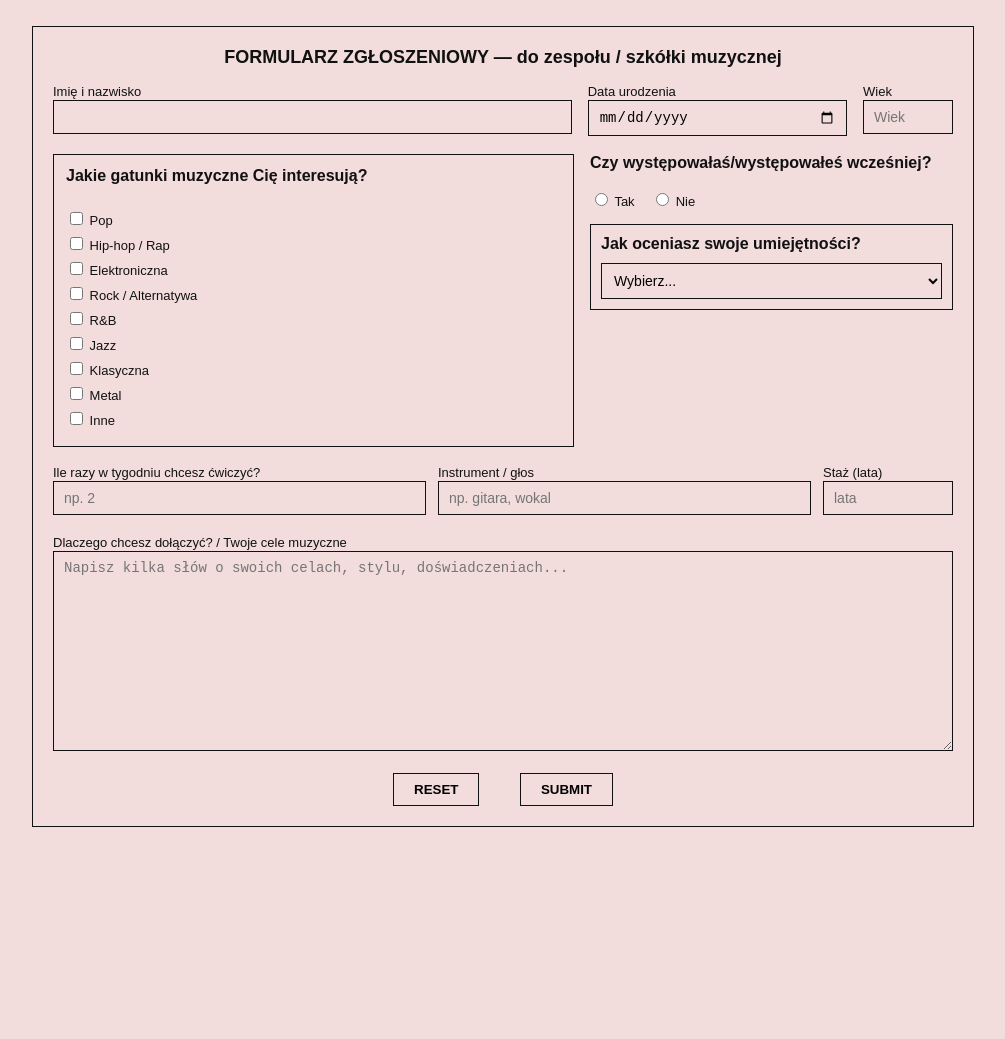
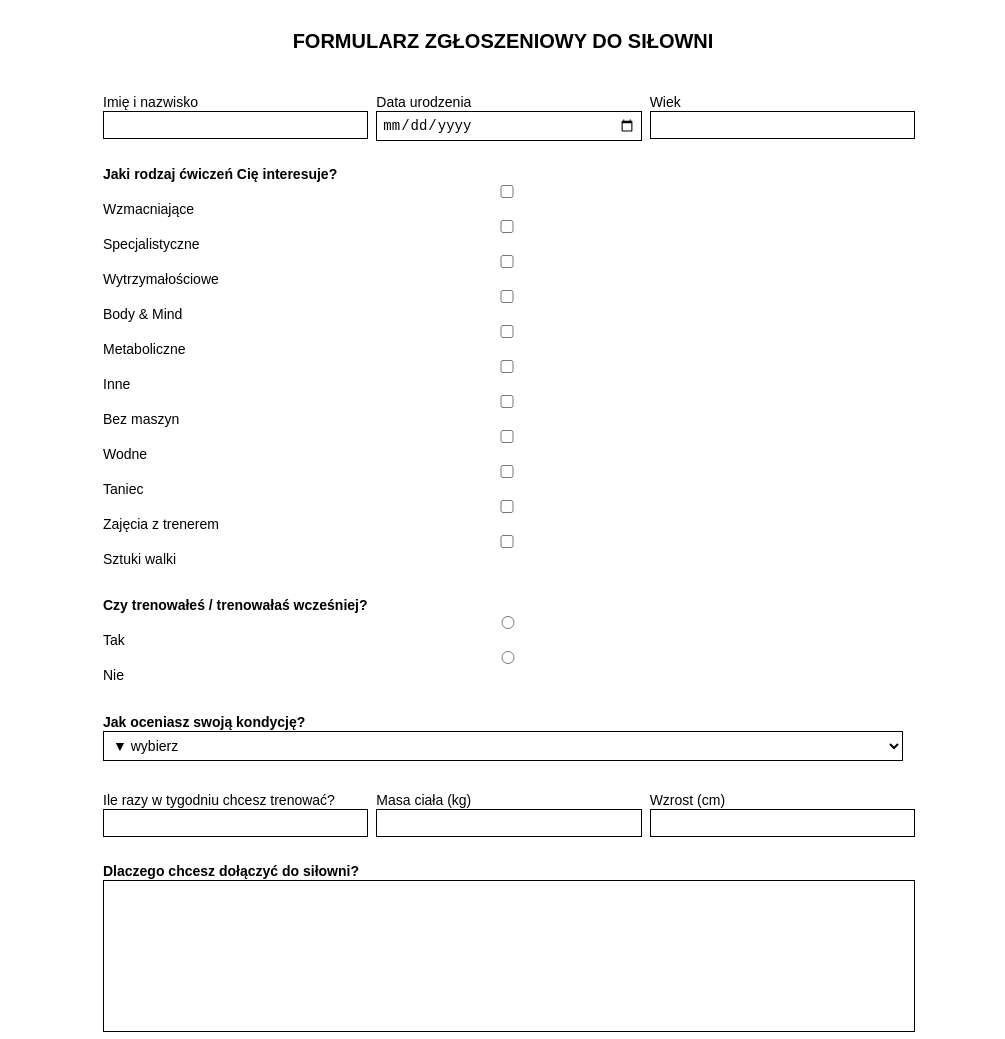
Before and after one commit to polwiex/moja.strona, a plain HTML site: page formularz_kotliarevska.html in a window 1280 px wide. Shown: the top 1039 px of the page, without its empty margins (137-1142 px from the left). Before the commit the page ends 871 px from the top, so only its background shows below. Drawn offline with Linux system fonts and the light colour scheme.

Commit message:
Refactor form layout and styling for consistency

```diff
--- a/formularz_kotliarevska.html
+++ b/formularz_kotliarevska.html
@@ -1,191 +1,169 @@
-<!doctype html>
+<!DOCTYPE html>
 <html lang="pl">
 <head>
-<meta charset="utf-8">
-<meta name="viewport" content="width=device-width,initial-scale=1">
-<title>Formularz zgłoszeniowy — muzyka</title>
+<meta charset="UTF-8">
+<title>Formularz zgłoszeniowy</title>
 
 <style>
-  /* TŁO IDENTYCZNE JAK KARTKA */
     body {
-    font-family: Arial, Helvetica, sans-serif;
-    background: #F2DCDC; /* kolor kartki */
-    padding: 18px;
-    color: #111;
+        font-family: Arial, sans-serif;
+        background: white;
+        color: black;
     }
 
-  /* FORMULARZ TEŻ MA TŁO KARTKI */
-  .form-wrapper {
-    width: 900px;
-    max-width: 95%;
-    margin: 0 auto;
-    background: #F2DCDC; /* NIE białe — takie jak kartka */
-    padding: 20px;
-    border: 1px solid #111;
+    .page {
+        width: 800px;
+        margin: 30px auto;
     }
 
     h2 {
-    font-size: 18px;
-    margin: 0 0 14px;
         text-align: center;
-    font-weight: 600;
+        font-size: 20px;
+        margin-bottom: 40px;
     }
 
-  .row { display: flex; gap: 16px; }
+    .row {
+        display: flex;
+        gap: 20px;
+        margin-bottom: 25px;
+    }
 
-  input[type="text"],
-  input[type="number"],
-  input[type="date"],
-  select,
-  textarea {
-    width: 100%;
-    padding: 8px 10px;
-    border: 1px solid #111;
-    background: #F2DCDC; /* tło takie jak kartka */
-    box-sizing: border-box;
+    .field {
+        flex: 1;
+    }
+
+    label {
         font-size: 14px;
     }
 
-  textarea {
-    min-height: 200px;
-    resize: vertical;
+    input, select, textarea {
+        width: 100%;
+        border: 1px solid black;
+        padding: 5px;
+        font-size: 14px;
+        background: white;
     }
 
-  label { font-size: 13px; margin-bottom: 6px; }
-
-  .checkbox-box {
-    width: 55%;
-    min-height: 250px;
-    border: 1px solid #111;
-    padding: 12px;
-    background: #F2DCDC; /* tło jak kartka */
+    textarea {
+        height: 140px;
+        resize: none;
     }
 
-  .checkbox-box label { display: block; margin: 6px 0; }
-
-  .right-side { flex: 1; display: flex; flex-direction: column; gap: 14px; }
-
-  .skills-box {
-    border: 1px solid #111;
-    padding: 10px;
-    background: #F2DCDC; /* tło jak kartka */
+    .checkboxes label,
+    .radios label {
+        display: block;
+        font-size: 14px;
     }
 
-  .mid-row { display: flex; gap: 12px; margin-top: 16px; }
-  .mid-row .col { flex: 1; }
-  .mid-row .col.small { flex: 0 0 130px; }
-
-  .buttons { text-align: center; margin-top: 18px; }
-  .buttons button {
-    border: 1px solid #111;
-    background: #F2DCDC; /* tło jak kartka */
-    padding: 8px 20px;
-    margin: 0 18px;
-    cursor: pointer;
-    font-weight: 700;
+    .section {
+        margin-bottom: 30px;
     }
 
-  @media (max-width: 820px) {
-    .row, .mid-row { flex-direction: column; }
-    .checkbox-box { width: 100%; }
+    .buttons {
+        margin-top: 30px;
+        display: flex;
+        gap: 30px;
+    }
+
+    button {
+        border: 1px solid black;
+        background: white;
+        padding: 6px 20px;
+        cursor: pointer;
+        font-size: 14px;
     }
 </style>
 </head>
+
 <body>
 
-<div class="form-wrapper">
-  <h2>FORMULARZ ZGŁOSZENIOWY — do zespołu / szkółki muzycznej</h2>
+<div class="page">
+    <h2>FORMULARZ ZGŁOSZENIOWY DO SIŁOWNI</h2>
 
-  <!-- GÓRNE POLA -->
-  <div class="row" style="margin-bottom:18px;">
-    <div style="flex:2;">
+    <form onsubmit="return submitForm()">
+
+        <div class="row">
+            <div class="field">
                 <label>Imię i nazwisko</label>
-      <input type="text">
+                <input type="text" required>
             </div>
-
-    <div style="flex:1;">
+            <div class="field">
                 <label>Data urodzenia</label>
-      <input type="date">
+                <input type="date" required>
             </div>
-
-    <div style="width:90px;">
+            <div class="field">
                 <label>Wiek</label>
-      <input type="number" placeholder="Wiek">
+                <input type="number" required>
             </div>
         </div>
 
-  <div class="row">
-
-    <!-- LEWA DUŻA KOSTKA -->
-    <div class="checkbox-box">
-      <strong>Jakie gatunki muzyczne Cię interesują?</strong><br><br>
-
-      <label><input type="checkbox"> Pop</label>
-      <label><input type="checkbox"> Hip-hop / Rap</label>
-      <label><input type="checkbox"> Elektroniczna</label>
-      <label><input type="checkbox"> Rock / Alternatywa</label>
-      <label><input type="checkbox"> R&B</label>
-      <label><input type="checkbox"> Jazz</label>
-      <label><input type="checkbox"> Klasyczna</label>
-      <label><input type="checkbox"> Metal</label>
+        <div class="section checkboxes">
+            <label><b>Jaki rodzaj ćwiczeń Cię interesuje?</b></label>
+            <label><input type="checkbox"> Wzmacniające</label>
+            <label><input type="checkbox"> Specjalistyczne</label>
+            <label><input type="checkbox"> Wytrzymałościowe</label>
+            <label><input type="checkbox"> Body & Mind</label>
+            <label><input type="checkbox"> Metaboliczne</label>
             <label><input type="checkbox"> Inne</label>
+            <label><input type="checkbox"> Bez maszyn</label>
+            <label><input type="checkbox"> Wodne</label>
+            <label><input type="checkbox"> Taniec</label>
+            <label><input type="checkbox"> Zajęcia z trenerem</label>
+            <label><input type="checkbox"> Sztuki walki</label>
         </div>
 
-    <!-- PRAWA STRONA -->
-    <div class="right-side">
-      <div>
-        <strong>Czy występowałaś/występowałeś wcześniej?</strong><br><br>
-        <label><input type="radio" name="wystepy"> Tak</label>
-        <label style="margin-left:12px;"><input type="radio" name="wystepy"> Nie</label>
+        <div class="section radios">
+            <label><b>Czy trenowałeś / trenowałaś wcześniej?</b></label>
+            <label><input type="radio" name="exp" required> Tak</label>
+            <label><input type="radio" name="exp"> Nie</label>
         </div>
 
-      <div class="skills-box">
-        <strong>Jak oceniasz swoje umiejętności?</strong>
-        <select style="width:100%; margin-top:10px; padding:8px; border:1px solid #111;">
-          <option value="">Wybierz...</option>
-          <option value="bardzo">Bardzo dobre</option>
-          <option value="dobre">Dobre</option>
-          <option value="srednie">Średnie</option>
-          <option value="slabe">Początkujący</option>
+               <div class="section">
+            <label><b>Jak oceniasz swoją kondycję?</b></label>
+            <select required>
+                <option value="" disabled selected>▼ wybierz</option>
+                <option>Bardzo dobra</option>
+                <option>Dobra</option>
+                <option>Średnia</option>
+                <option>Słaba</option>
             </select>
+        </div>
+
+        <div class="row">
+            <div class="field">
+                <label>Ile razy w tygodniu chcesz trenować?</label>
+                <input type="number">
+            </div>
+            <div class="field">
+                <label>Masa ciała (kg)</label>
+                <input type="number">
+            </div>
+            <div class="field">
+                <label>Wzrost (cm)</label>
+                <input type="number">
             </div>
         </div>
 
+        <div class="section">
+            <label><b>Dlaczego chcesz dołączyć do siłowni?</b></label>
+            <textarea></textarea>
         </div>
 
-  <!-- TRZY MAŁE POLA -->
-  <div class="mid-row">
-    <div class="col">
-      <label>Ile razy w tygodniu chcesz ćwiczyć?</label>
-      <input type="number" placeholder="np. 2">
-    </div>
-
-    <div class="col">
-      <label>Instrument / głos</label>
-      <input type="text" placeholder="np. gitara, wokal">
-    </div>
-
-    <div class="col small">
-      <label>Staż (lata)</label>
-      <input type="number" placeholder="lata">
-    </div>
-  </div>
-
-  <!-- DUŻA RAMKA TEKSTOWA -->
-  <div style="margin-top:18px;">
-    <label>Dlaczego chcesz dołączyć? / Twoje cele muzyczne</label>
-    <textarea placeholder="Napisz kilka słów o swoich celach, stylu, doświadczeniach..."></textarea>
-  </div>
-
-  <!-- PRZYCISKI -->
         <div class="buttons">
             <button type="reset">RESET</button>
             <button type="submit">SUBMIT</button>
         </div>
 
+    </form>
 </div>
-<a href="index.html">W R Ó Ć</a>
 
+<script>
+    function submitForm() {
+        alert("Formularz został wysłany.");
+        return true;
+    }
+</script>
+<a href="index_kotliarevska.html">W R Ó Ć</a>
 
 </body>
 </html>
```
Lines whose indentation alone changed are shown as unchanged.
